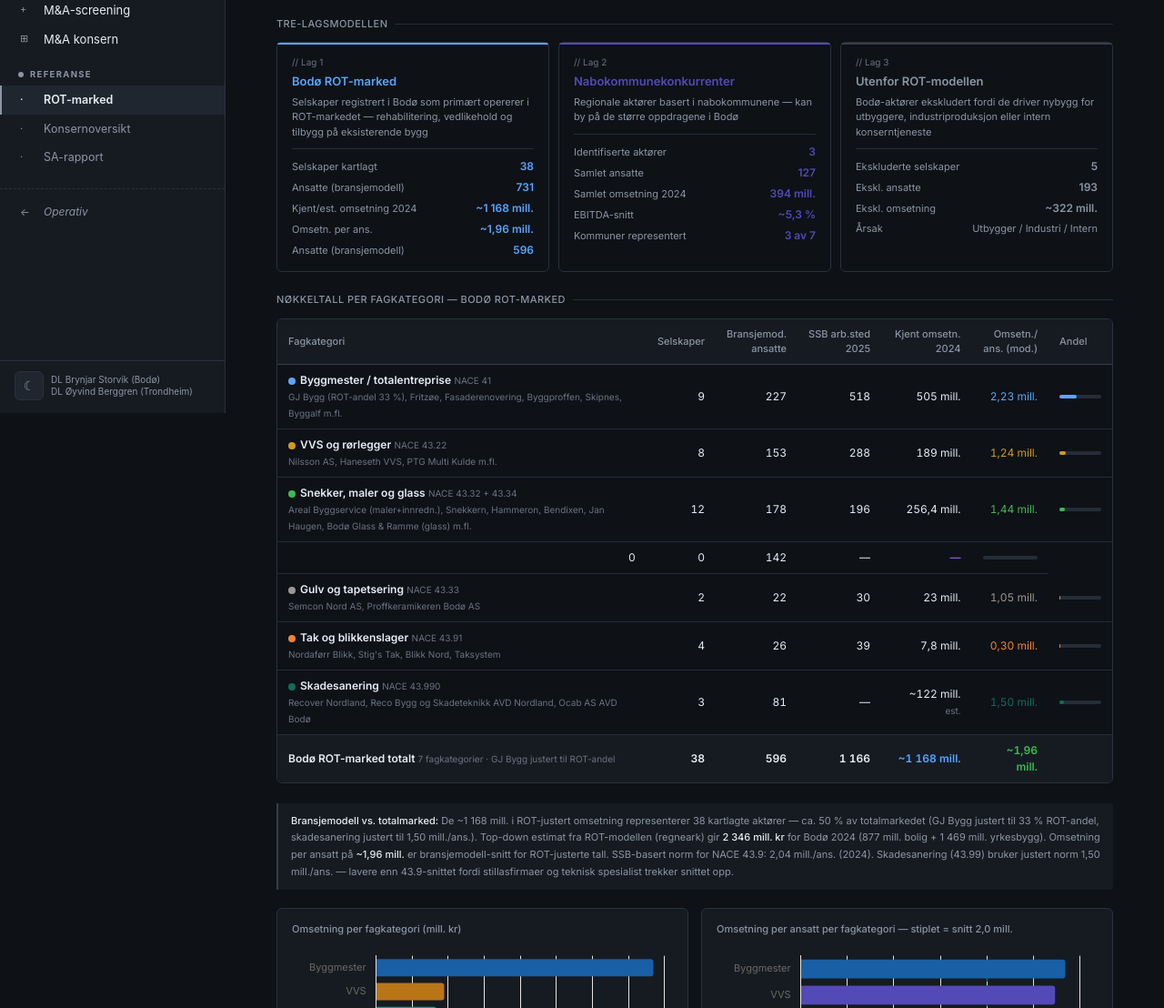
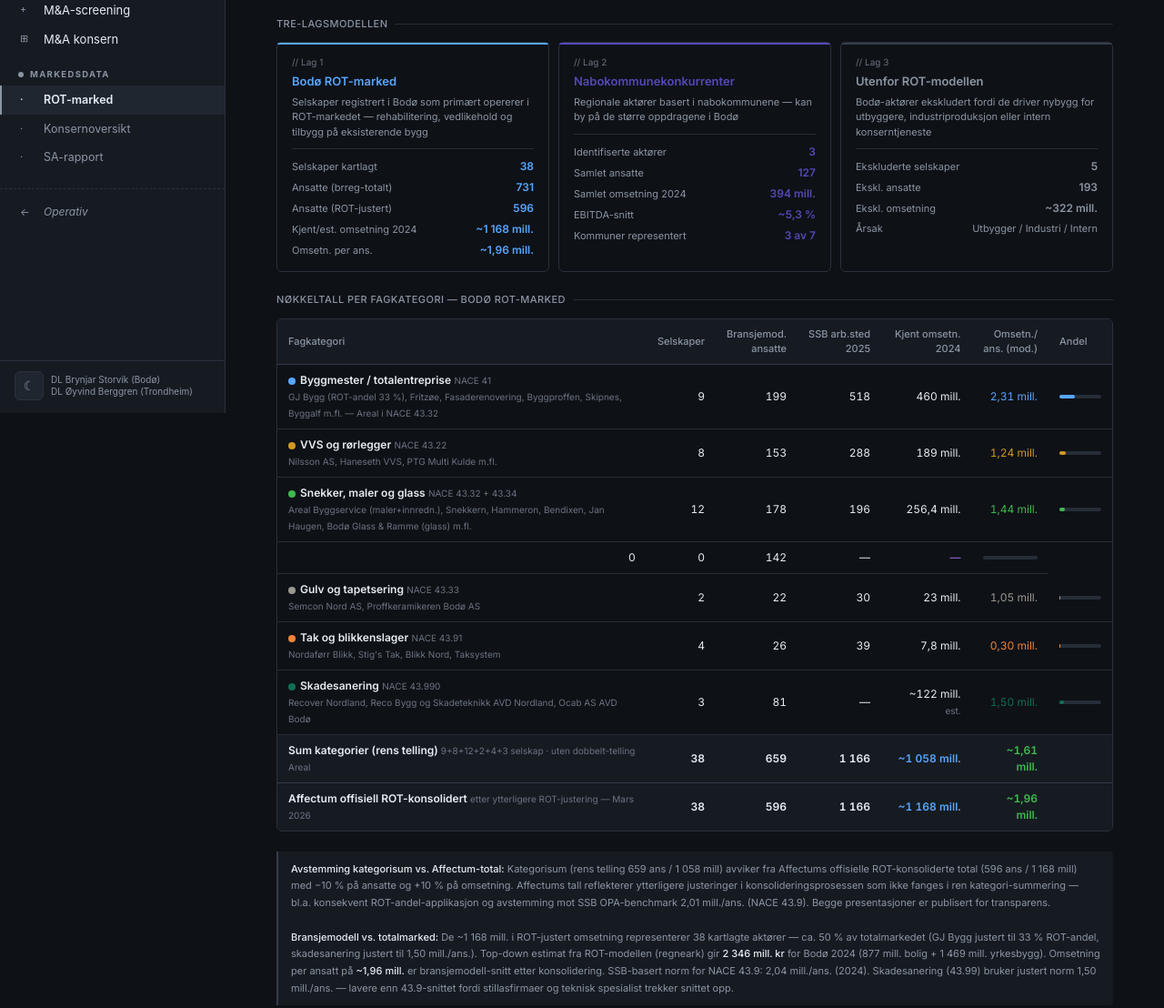
Before and after one commit to FunksterOne/SA-op-st-dashboard, a plain HTML site: page strategi/bodo-rot-marked.html in a window 1280 px wide. Shown: the part 346-1454 px from the top of the page at 91% size. Drawn offline with nearby package versions, Linux system fonts and the light colour scheme.

Commit message:
Sanity-fix av markedsmodell og rename Referanse → Markedsdata
Markedsmodellen (strategi/bodo-rot-marked.html) hadde tre konsistens-
issues identifisert i sanity-check:

1. Duplikat-rad "Ansatte (bransjemodell)" i Lag 1-kortet (731 og 596).
   Ryddet til "Ansatte (brreg-totalt) 731" + "Ansatte (ROT-justert) 596".

2. Areal-dobbelttelling i byggmester-tabellen. "Fritzøe + Areal"-row
   (59 ans, 117 mill, NACE 41) erstattet med Fritzøe alene (31 ans,
   72 mill) — Areal er NACE 43.32 og telles allerede i snekker/maler-
   tabellen. Note klargjør samlet markedsleder-rang #2.

3. Kategorisum (rens telling: 659 ans / 1 058 mill) avvek fra
   Affectums offisielle ROT-konsoliderte total (596 ans / 1 168 mill).
   Fagkategori-tabellen viser nå begge rader med eksplisitt
   avstemmingsnote.

Sidebar-seksjon: 'Referanse' → 'Markedsdata' (mer beskrivende for
ROT-marked, Konsernoversikt og SA-rapport).

Co-Authored-By: Claude Opus 4.7 (1M context) <noreply@anthropic.com>

```diff
--- a/sidebar.js
+++ b/sidebar.js
@@ -23,7 +23,7 @@
     [MODE_DAGLIG]: 'Daglig',
     [MODE_STRATEGISK]: 'Strategisk',
     [MODE_IMPL]: 'Implementering',
-    [MODE_REFERANSE]: 'Referanse',
+    [MODE_REFERANSE]: 'Markedsdata',
   };
 
   // Standard landingsside for hver mode (tab-klikk i topbar)
@@ -59,7 +59,7 @@
       { id: 'forsikring',      icon: '◆', label: 'M9 Forsikring',     page: 'M9 SA Forsikringsstrøm' },
       { id: 'epc-satsing',     icon: '⊕', label: 'EPC-satsing',       page: 'EPC-satsing — konsekvens' },
     ]},
-    { section: 'Referanse', mode: MODE_REFERANSE, part: 'strategi', items: [
+    { section: 'Markedsdata', mode: MODE_REFERANSE, part: 'strategi', items: [
       { id: 'bransjekart',     icon: '·', label: 'ROT-marked',      page: 'ROT-marked' },
       { id: 'oversikt',        icon: '·', label: 'Konsernoversikt', page: 'Konsernoversikt' },
       { id: 'sa-rapport',      icon: '·', label: 'SA-rapport',      page: 'SA-konsernrapport' },
--- a/strategi/bodo-rot-marked.html
+++ b/strategi/bodo-rot-marked.html
@@ -284,10 +284,10 @@ footer{margin-top:40px;padding-top:16px;border-top:1px solid var(--border);
       <div class="lag-desc">Selskaper registrert i Bodø som primært opererer i ROT-markedet — rehabilitering, vedlikehold og tilbygg på eksisterende bygg</div>
       <div class="lag-stats">
         <div class="ls"><span class="ls-k">Selskaper kartlagt</span><span class="ls-v">38</span></div>
-        <div class="ls"><span class="ls-k">Ansatte (bransjemodell)</span><span class="ls-v">731</span></div>
+        <div class="ls"><span class="ls-k">Ansatte (brreg-totalt)</span><span class="ls-v">731</span></div>
+        <div class="ls"><span class="ls-k">Ansatte (ROT-justert)</span><span class="ls-v">596</span></div>
         <div class="ls"><span class="ls-k">Kjent/est. omsetning 2024</span><span class="ls-v">~1 168 mill.</span></div>
         <div class="ls"><span class="ls-k">Omsetn. per ans.</span><span class="ls-v">~1,96 mill.</span></div>
-        <div class="ls"><span class="ls-k">Ansatte (bransjemodell)</span><span class="ls-v">596</span></div>
       </div>
     </div>
     <div class="lag l2">
@@ -326,10 +326,10 @@ footer{margin-top:40px;padding-top:16px;border-top:1px solid var(--border);
       </tr></thead>
       <tbody>
         <tr>
-          <td><span class="dot" style="background:var(--c1)"></span><strong>Byggmester / totalentreprise</strong> <span class="ht">NACE 41</span><br><span class="ht">GJ Bygg (ROT-andel 33 %), Fritzøe, Fasaderenovering, Byggproffen, Skipnes, Byggalf m.fl.</span></td>
-          <td class="r mn">9</td><td class="r mn">227</td><td class="r mn">518</td>
-          <td class="r mn">505 mill.</td><td class="r mn" style="color:var(--c1)">2,23 mill.</td>
-          <td><div class="bar-bg"><div class="bar-fill" style="width:41%;background:var(--c1)"></div></div></td>
+          <td><span class="dot" style="background:var(--c1)"></span><strong>Byggmester / totalentreprise</strong> <span class="ht">NACE 41</span><br><span class="ht">GJ Bygg (ROT-andel 33 %), Fritzøe, Fasaderenovering, Byggproffen, Skipnes, Byggalf m.fl. — Areal i NACE 43.32</span></td>
+          <td class="r mn">9</td><td class="r mn">199</td><td class="r mn">518</td>
+          <td class="r mn">460 mill.</td><td class="r mn" style="color:var(--c1)">2,31 mill.</td>
+          <td><div class="bar-bg"><div class="bar-fill" style="width:38%;background:var(--c1)"></div></div></td>
         </tr>
         <tr>
           <td><span class="dot" style="background:var(--c2)"></span><strong>VVS og rørlegger</strong> <span class="ht">NACE 43.22</span><br><span class="ht">Nilsson AS, Haneseth VVS, PTG Multi Kulde m.fl.</span></td>
@@ -368,7 +368,13 @@ footer{margin-top:40px;padding-top:16px;border-top:1px solid var(--border);
           <td><div class="bar-bg"><div class="bar-fill" style="width:11%;background:#0F6E56"></div></div></td>
         </tr>
         <tr class="tot">
-          <td><strong>Bodø ROT-marked totalt</strong> <span class="ht" style="font-weight:400">7 fagkategorier · GJ Bygg justert til ROT-andel</span></td>
+          <td><strong>Sum kategorier (rens telling)</strong> <span class="ht" style="font-weight:400">9+8+12+2+4+3 selskap · uten dobbelt-telling Areal</span></td>
+          <td class="r mn">38</td><td class="r mn">659</td><td class="r mn">1 166</td>
+          <td class="r mn" style="color:var(--blue)">~1 058 mill.</td>
+          <td class="r mn" style="color:var(--green)">~1,61 mill.</td><td></td>
+        </tr>
+        <tr class="tot" style="background:var(--bg3)">
+          <td><strong>Affectum offisiell ROT-konsolidert</strong> <span class="ht" style="font-weight:400">etter ytterligere ROT-justering — Mars 2026</span></td>
           <td class="r mn">38</td><td class="r mn">596</td><td class="r mn">1 166</td>
           <td class="r mn" style="color:var(--blue)">~1 168 mill.</td>
           <td class="r mn" style="color:var(--green)">~1,96 mill.</td><td></td>
@@ -377,7 +383,8 @@ footer{margin-top:40px;padding-top:16px;border-top:1px solid var(--border);
     </table>
   </div>
   <div class="note">
-    <strong>Bransjemodell vs. totalmarked:</strong> De ~1 168 mill. i ROT-justert omsetning representerer 38 kartlagte aktører — ca. 50 % av totalmarkedet (GJ Bygg justert til 33 % ROT-andel, skadesanering justert til 1,50 mill./ans.). Top-down estimat fra ROT-modellen (regneark) gir <strong>2 346 mill. kr</strong> for Bodø 2024 (877 mill. bolig + 1 469 mill. yrkesbygg). Omsetning per ansatt på <strong>~1,96 mill.</strong> er bransjemodell-snitt for ROT-justerte tall. SSB-basert norm for NACE 43.9: 2,04 mill./ans. (2024). Skadesanering (43.99) bruker justert norm 1,50 mill./ans. — lavere enn 43.9-snittet fordi stillasfirmaer og teknisk spesialist trekker snittet opp.
+    <strong>Avstemming kategorisum vs. Affectum-total:</strong> Kategorisum (rens telling 659 ans / 1 058 mill) avviker fra Affectums offisielle ROT-konsoliderte total (596 ans / 1 168 mill) med −10 % på ansatte og +10 % på omsetning. Affectums tall reflekterer ytterligere justeringer i konsolideringsprosessen som ikke fanges i ren kategori-summering — bl.a. konsekvent ROT-andel-applikasjon og avstemming mot SSB OPA-benchmark 2,01 mill./ans. (NACE 43.9). Begge presentasjoner er publisert for transparens.<br><br>
+    <strong>Bransjemodell vs. totalmarked:</strong> De ~1 168 mill. i ROT-justert omsetning representerer 38 kartlagte aktører — ca. 50 % av totalmarkedet (GJ Bygg justert til 33 % ROT-andel, skadesanering justert til 1,50 mill./ans.). Top-down estimat fra ROT-modellen (regneark) gir <strong>2 346 mill. kr</strong> for Bodø 2024 (877 mill. bolig + 1 469 mill. yrkesbygg). Omsetning per ansatt på <strong>~1,96 mill.</strong> er bransjemodell-snitt etter konsolidering. SSB-basert norm for NACE 43.9: 2,04 mill./ans. (2024). Skadesanering (43.99) bruker justert norm 1,50 mill./ans. — lavere enn 43.9-snittet fordi stillasfirmaer og teknisk spesialist trekker snittet opp.
   </div>
 
   <div class="cg">
@@ -394,7 +401,7 @@ footer{margin-top:40px;padding-top:16px;border-top:1px solid var(--border);
       <thead><tr><th>#</th><th>Selskap</th><th class="r">Ans.</th><th class="r">Omsetn. 2024</th><th class="r">EBITDA</th><th class="r">Res. f. skatt</th><th>Stiftet</th><th>Status</th></tr></thead>
       <tbody>
         <tr><td class="ht">01</td><td><div class="nm">Gunvald Johansen Bygg AS</div><div class="ht">Bodø · GJ-konsernet · Totalentreprenør #1 · Total omsetn. 393 mill. — herav 67 % nybygg / 33 % ROT</div></td><td class="r mn">22 <span class="ht">(ROT)</span></td><td class="r mn">130 mill. <span class="ht">(ROT)</span></td><td class="r"><span class="pos">4,7 %</span></td><td class="r mn pos">5,6 mill.</td><td class="ht">2004</td><td><span class="b b-am">67 % nybygg</span></td></tr>
-        <tr class="sto"><td class="ht" style="color:var(--green)">02</td><td><div class="nm" style="color:var(--green)">Fritzøe + Areal <span class="stag">▲ PRIMÆR</span></div><div class="ht">Byggmester Fritzøe AS + Areal Byggservice AS · Påls vei 1B · 59 ans. samlet</div></td><td class="r mn">59</td><td class="r mn">117 mill.</td><td class="r"><span class="pos">8,2 %</span></td><td class="r mn pos">9,2 mill.</td><td class="ht">2002/11</td><td><span class="b b-gr">ROT-ledende</span></td></tr>
+        <tr class="sto"><td class="ht" style="color:var(--green)">02</td><td><div class="nm" style="color:var(--green)">Byggmester Fritzøe AS <span class="stag">▲ PRIMÆR</span></div><div class="ht">Påls vei 1B, Bodø · DL Brynjar Storvik · søsterselskap Areal Byggservice AS (28 ans, 45 mill) telles i NACE 43.32 snekker/maler — samlet rang #2 vises i KPI-strip</div></td><td class="r mn">31</td><td class="r mn">72 mill.</td><td class="r"><span class="pos">8,2 %</span></td><td class="r mn pos">5,7 mill.</td><td class="ht">2002</td><td><span class="b b-gr">ROT-ledende</span></td></tr>
         <tr><td class="ht">03</td><td><div class="nm">Fasaderenovering AS</div><div class="ht">Bodø · Fasadespesialist</div></td><td class="r mn">31</td><td class="r mn">49 mill.</td><td class="r"><span class="pos">1,1 %</span></td><td class="r mn pos">0,5 mill.</td><td class="ht">2007</td><td><span class="b b-gy">Spesialist</span></td></tr>
         <tr><td class="ht">04</td><td><div class="nm">Byggproffen Bodø AS</div></td><td class="r mn">26</td><td class="r mn">48 mill.</td><td class="r"><span class="pos">2,3 %</span></td><td class="r mn neg">–1,0 mill.</td><td class="ht">2019</td><td><span class="b b-gy">Aktiv</span></td></tr>
         <tr><td class="ht">05</td><td><div class="nm">Byggmester Erling Skipnes AS</div></td><td class="r mn">21</td><td class="r mn">49 mill.</td><td class="r"><span class="neg">–3,4 %</span></td><td class="r mn neg">–0,8 mill.</td><td class="ht">1996</td><td><span class="b b-rd">Underskudd</span></td></tr>
@@ -402,11 +409,11 @@ footer{margin-top:40px;padding-top:16px;border-top:1px solid var(--border);
         <tr><td class="ht">07</td><td><div class="nm">Nordanlegg AS</div><div class="ht">Nordanlegg Holding est. 1996 · Nytt driftsselskap 2022 · Tor-Morten Solheim</div></td><td class="r mn">18</td><td class="r mn">31 mill.</td><td class="r"><span class="pos">7,5 %</span></td><td class="r mn pos">2,3 mill.</td><td class="ht">2022*</td><td><span class="b b-tl">Est. aktør</span></td></tr>
         <tr><td class="ht">08</td><td><div class="nm">AK Nord AS</div></td><td class="r mn">16</td><td class="r mn">29 mill.</td><td class="r"><span class="neg">–10,7 %</span></td><td class="r mn neg">–3,1 mill.</td><td class="ht">2020</td><td><span class="b b-rd">Underskudd</span></td></tr>
         <tr><td class="ht">09</td><td><div class="nm">SBP Hyttebygg AS</div></td><td class="r mn">15</td><td class="r mn">9,9 mill.</td><td class="r"><span class="pos">3,1 %</span></td><td class="r mn pos">0,3 mill.</td><td class="ht">2023</td><td><span class="b b-am">Ny aktør</span></td></tr>
-        <tr class="tot"><td colspan="2"><strong>Sum NACE 41 — rene ROT-aktører Bodø</strong> <span class="ht" style="font-weight:400">GJ Bygg kun ROT-andel (33 %)</span></td><td class="r mn">227</td><td class="r mn" style="color:var(--blue)">505 mill.</td><td></td><td class="r mn pos">~17 mill.</td><td></td><td></td></tr>
-      </tbody>
-    </table>
-  </div>
-  <div class="note"><strong>3 av 9 aktører hadde underskudd i 2024.</strong> Fritzøe+Areal på <strong>8,2 % EBITDA</strong> er klart over branjesnittet og markerer en sterk relativ posisjon. <strong>GJ Bygg er justert til ROT-andel:</strong> total omsetning 393 mill. / 66 ans., men 67 % anslås å være nybygg — ROT-andelen er 130 mill. / 22 ans. inkludert i modellen. Etter justeringen: byggmester-OPA = 505 ÷ 227 = <strong>2,23 mill./ans.</strong> — fortsatt høyest av alle fagkategorier, men nå uten UE-effekten fra GJ Byggs nybyggvolum.</div>
+        <tr class="tot"><td colspan="2"><strong>Sum NACE 41 — rene ROT-aktører Bodø</strong> <span class="ht" style="font-weight:400">GJ Bygg kun ROT-andel (33 %)</span></td><td class="r mn">199</td><td class="r mn" style="color:var(--blue)">460 mill.</td><td></td><td class="r mn pos">~12 mill.</td><td></td><td></td></tr>
+      </tbody>
+    </table>
+  </div>
+  <div class="note"><strong>3 av 9 aktører hadde underskudd i 2024.</strong> Fritzøe på <strong>8,2 % EBITDA</strong> er klart over branjesnittet og markerer en sterk relativ posisjon. Sammen med søsterselskapet Areal Byggservice (28 ans, 45 mill, NACE 43.32) er Storvik-driftet markedsleder #2 i Bodø ROT samlet (59 ans, 117 mill). <strong>GJ Bygg er justert til ROT-andel:</strong> total omsetning 393 mill. / 66 ans., men 67 % anslås å være nybygg — ROT-andelen er 130 mill. / 22 ans. inkludert i modellen. Etter justeringen: byggmester-OPA = 460 ÷ 199 = <strong>2,31 mill./ans.</strong> — fortsatt høyest av alle fagkategorier.</div>
   <div class="cg">
     <div class="cc wide"><div class="cl">Byggmesterfirmaer Bodø — ansatte vs. omsetning 2024</div><div class="cw" style="height:220px"><canvas id="cBygg"></canvas></div></div>
   </div>
```
